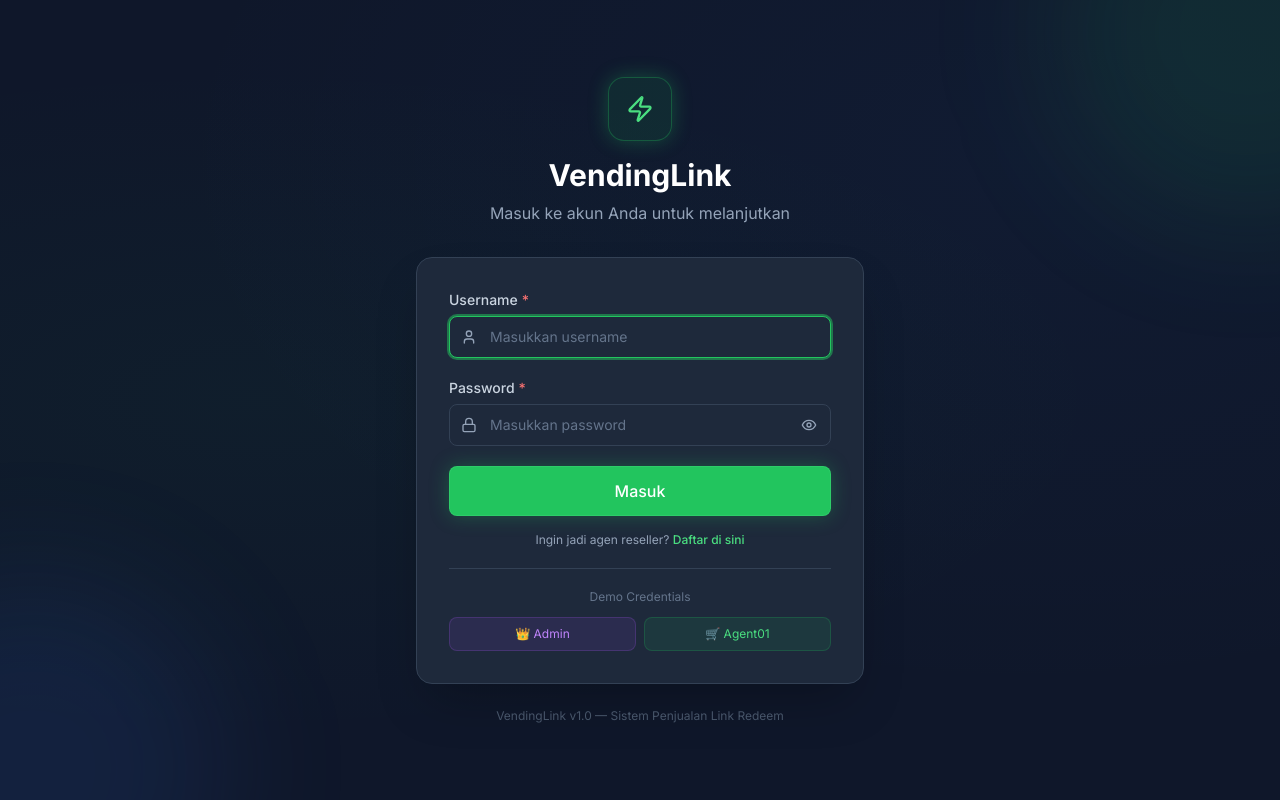
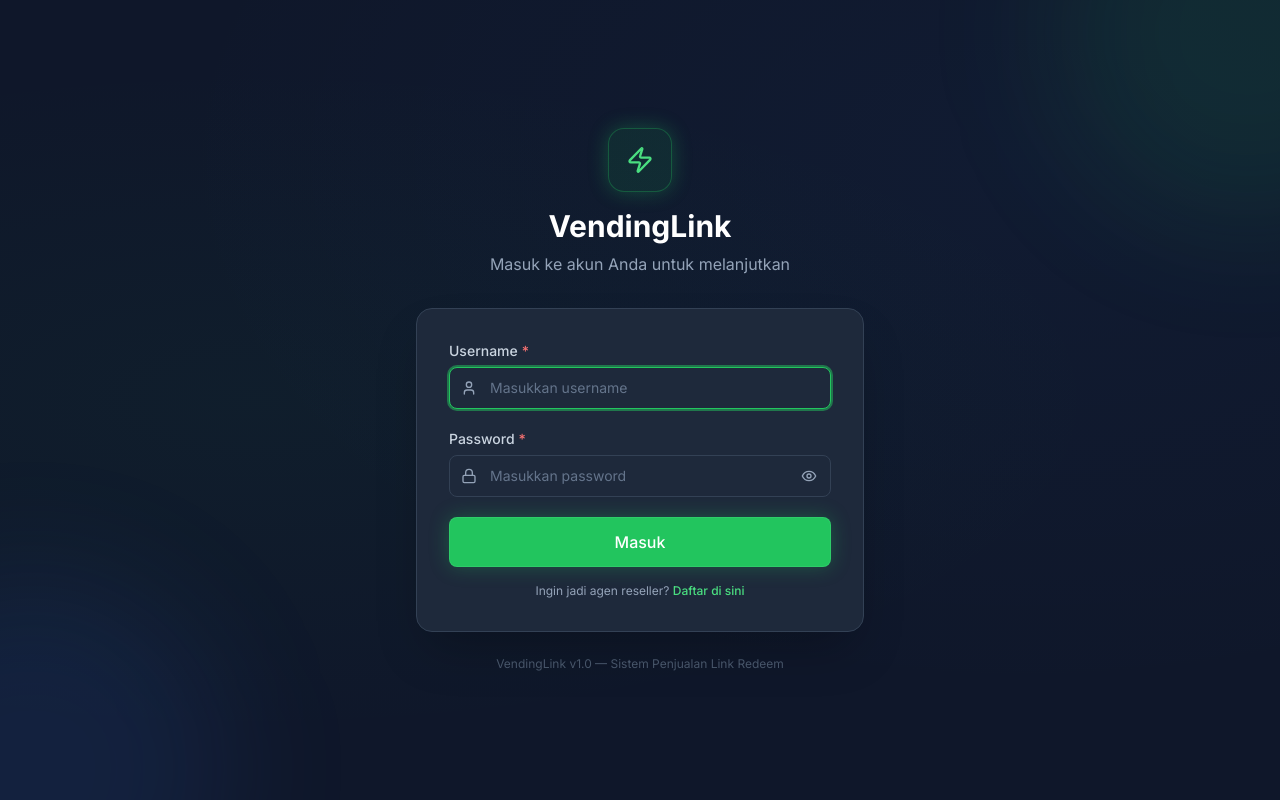
Before and after one commit to elgptr/vendinglink, a Next.js app: page /login in a window 1280 px wide. Built offline with nearby package versions, Linux system fonts and the light colour scheme.

Commit message:
chore: remove demo credentials and password script

```diff
--- a/app/login/page.tsx
+++ b/app/login/page.tsx
@@ -145,26 +145,7 @@ function LoginContent() {
             </p>
           </div>
 
-          {/* Demo credentials */}
-          <div className="mt-5 pt-5 border-t border-surface-border">
-            <p className="text-xs text-slate-500 text-center mb-3">Demo Credentials</p>
-            <div className="grid grid-cols-2 gap-2">
-              <button
-                type="button"
-                onClick={() => { setUsername("admin"); setPassword("adminpassword"); }}
-                className="text-xs px-3 py-2 bg-purple-500/10 border border-purple-500/20 rounded-lg text-purple-400 hover:bg-purple-500/20 transition-colors"
-              >
-                👑 Admin
-              </button>
-              <button
-                type="button"
-                onClick={() => { setUsername("agent01"); setPassword("agentpassword"); }}
-                className="text-xs px-3 py-2 bg-brand-500/10 border border-brand-500/20 rounded-lg text-brand-400 hover:bg-brand-500/20 transition-colors"
-              >
-                🛒 Agent01
-              </button>
-            </div>
-          </div>
+
         </div>
 
         <p className="text-center text-xs text-slate-600 mt-6">
```
Also changed, not shown: change-password.js (deleted, +0 -18 lines).
